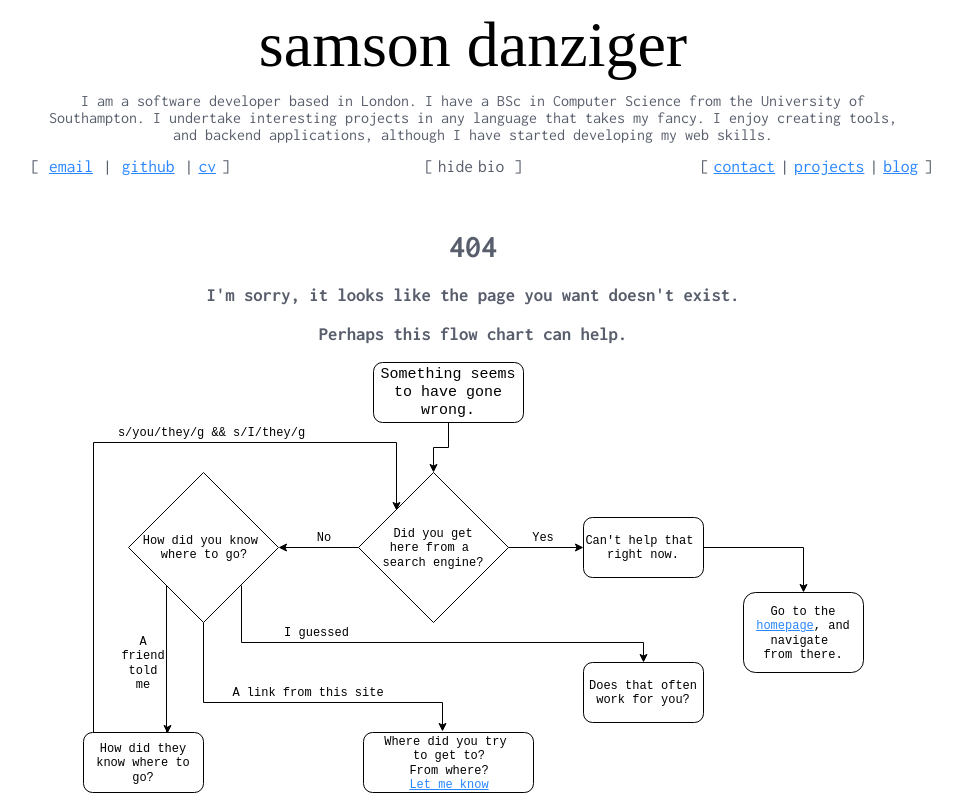
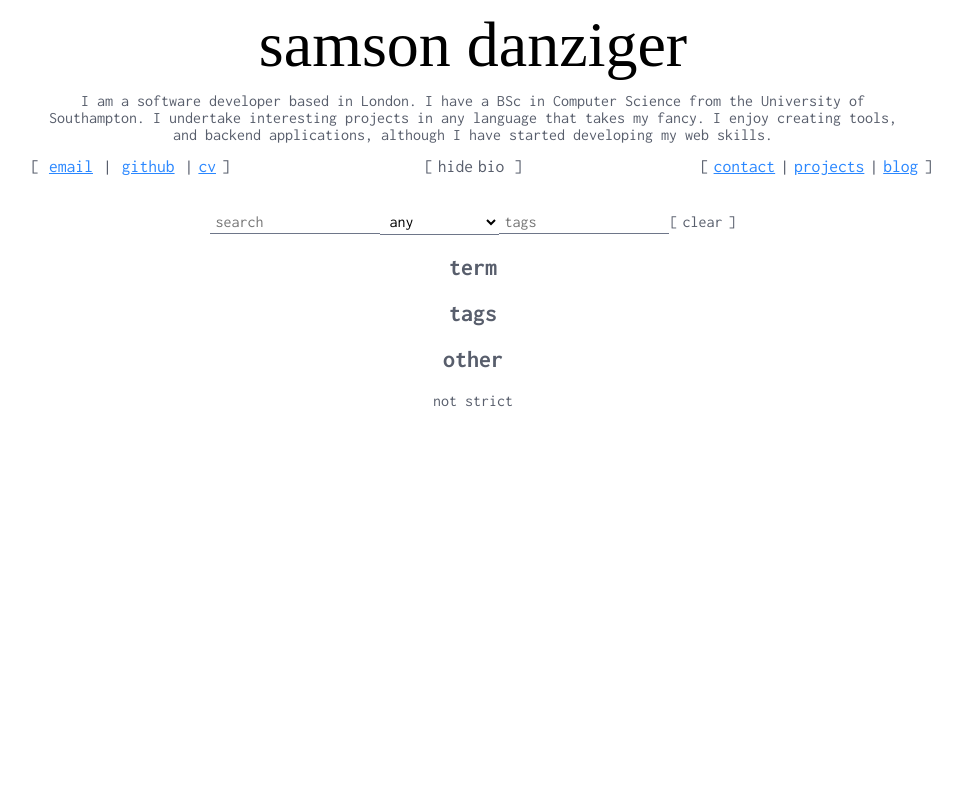
Before and after one commit to MarsCapone/samsondanziger.com, a Vue app: page /demo in a window 1280 px wide. Before the commit this address led to /404. Shown: the whole page, without its empty margins (167-1129 px from the left). Built offline with nearby package versions, Linux system fonts and the light colour scheme; a web font is replaced by a local one.

Commit message:
improve blog page, and add demopage for testing

```diff
--- a/src/components/pages/Blog.vue
+++ b/src/components/pages/Blog.vue
@@ -1,9 +1,15 @@
 <template>
   <div>
+    <blog-search-bar @input="filter"></blog-search-bar>
 
     <h1>(irregularly updated) blog</h1>
 
-    <blog-post-entry v-for="post in posts" :key="post.title" :post="post">{{ post.title }}</blog-post-entry>
+    <div class="post-list" v-if="posts.length > 0">
+      <blog-post-entry v-for="post in posts" :key="post.title" :post="post">{{ post.title }}</blog-post-entry>
+    </div>
+    <div class="post-list" v-else>
+      sorry, no posts found with that search term
+    </div>
   </div>
 </template>
 
@@ -11,12 +17,39 @@
 
   import { getRaw, getRootUrl } from '../../store'
   import BlogPostEntry from '@/components/utils/BlogPostEntry'
+  import BlogSearchBar from '@/components/utils/BlogSearchBar'
 
   export default {
     name: "blog",
     data () {
       return {
-        posts: undefined
+        allPosts: [],
+        posts: []
+      }
+    },
+    methods: {
+      filter: function (search) {
+        console.log(JSON.stringify(search));
+        this.posts = this.allPosts.filter(p => {
+          console.log(JSON.stringify(p));
+
+          let valid = false;
+
+          if (search.termRef === 'title' || search.termRef === 'any') {
+            if (p.title.includes(search.term)) valid = true;
+          }
+
+          if (search.termRef === 'description' || search.termRef === 'any') {
+            if (p.short.includes(search.term)) valid = true;
+          }
+
+          for (let i = 0; i < search.tags.length; i++) {
+            let tag = search.tags[i];
+            if (p.tags.includes(tag)) valid = true;
+          }
+
+          return valid;
+        });
       }
     },
     mounted () {
@@ -24,12 +57,14 @@
 
       getRaw(`${getRootUrl()}/blog.json`, function (json) {
         let p = JSON.parse(json);
-        self.posts = p.posts;
+        self.allPosts = p.posts;
+        self.posts = self.allPosts;
       });
 
     },
     components: {
-      BlogPostEntry
+      BlogPostEntry,
+      BlogSearchBar
     }
   }
 </script>
--- a/src/components/pages/BlogPost.vue
+++ b/src/components/pages/BlogPost.vue
@@ -6,7 +6,7 @@
       <router-link :to="{ name: 'blogPost', params: {} }">next post --></router-link>
     </div>
 
-    <div>{{ post.title }}</div>
+    <div class="title">{{ post.title }}</div>
     <div v-html="content"></div>
   </div>
 
@@ -50,4 +50,9 @@
       text-align: center;
     }
   }
+
+  .title {
+    font-size: 2em;
+    font-weight: bold;
+  }
 </style>
--- /dev/null
+++ b/src/components/pages/DemoPage.vue
@@ -0,0 +1,43 @@
+<template>
+  <div>
+    <blog-search-bar @input="update"></blog-search-bar>
+
+    <h2>term</h2>
+    <p>{{ search.term }}</p>
+
+    <h2>tags</h2>
+    <p v-for="tag in search.tags">{{ tag }}</p>
+
+    <h2>other</h2>
+    <p v-if="search.strict">strict</p>
+    <p v-else>not strict</p>
+
+
+  </div>
+</template>
+
+<script>
+  import BlogSearchBar from '../utils/BlogSearchBar'
+
+  export default {
+    name: "demo-page",
+    data () {
+      return {
+        search: BlogSearchBar.methods.init()
+      }
+    },
+    methods: {
+      update: function (search) {
+        this.search = search;
+        console.log(JSON.stringify(this.search));
+      }
+    },
+    components: {
+      BlogSearchBar
+    }
+  }
+</script>
+
+<style scoped>
+
+</style>
--- a/src/components/utils/BlogPostEntry.vue
+++ b/src/components/utils/BlogPostEntry.vue
@@ -6,7 +6,7 @@
     </div>
     <div class="other">
       <div class="date bracketed">{{ post.date }}</div>
-      <div class="tags bracketed">{{ post.tags.join('|') }}</div>
+      <div class="tags bracketed">{{ tags }}</div>
     </div>
   </div>
 </template>
@@ -15,6 +15,11 @@
   export default {
     name: "blog-post-entry",
     props: [ 'post' ],
+    computed: {
+      tags: function () {
+        return this.post.tags.join('|');
+      }
+    },
     methods: {
       goToBlogPage: function () {
         this.$router.push({ name: 'blogPost', params: { id: this.post.id }});
@@ -24,13 +29,20 @@
 </script>
 
 <style scoped lang="scss">
+
+  @import "../../assets/partials/colours";
+
   .blog-post-entry {
     width: 70%;
-    margin: 10px auto;
+    margin: 0 auto;
     padding: 20px 10px;
+    cursor: pointer;
+    box-sizing: content-box;
 
     &:hover {
-      background-color: darken(white, 10%);
+      color: $blue;
+      border: 1px solid $blue;
+      border-radius: 10px;
     }
 
     .main {
--- /dev/null
+++ b/src/components/utils/BlogSearchBar.vue
@@ -0,0 +1,154 @@
+<template>
+  <div class="blog-search">
+
+    <div class="term">
+      <!--<label for="term">search</label>-->
+      <input type="text" id="term" placeholder="search" @input="updateTerm" v-model="term">
+      <select name="term-ref" id="term-ref" v-model="value.termRef" @input="updateSelected">
+        <option v-for="option in options" :value="option">{{ option }}</option>
+      </select>
+    </div>
+    <div class="tags">
+      <!--<label for="tags">tags</label>-->
+      <input type="text" id="tags" placeholder="tags" @input="updateTags" v-model="tags">
+    </div>
+    <!--
+    <div class="strict">
+      <label for="strict">strict</label>
+      <input type="checkbox" id="strict" @click="updateStrict">
+    </div>-->
+    <div class="clear-search bracketed" @click="clearSearch">
+      <div>clear</div>
+    </div>
+
+  </div>
+</template>
+
+<script>
+  export default {
+    name: "blog-search-bar",
+    data () {
+      return {
+        options: [
+          'title', 'description', 'any'
+        ],
+        term: '',
+        tags: [],
+        strict: false,
+        value: this.init()
+      }
+    },
+    methods: {
+      updateTerm (ev) {
+        this.value.term = ev.target.value.trim();
+        this.$emit('input', this.value);
+      },
+      updateTags (ev) {
+        this.value.tags = this.tags
+          .split(',')
+          .map(t => t.trim())
+          .filter(t => t !== '')
+          .sort();
+
+        this.value.tags = this.value.tags.filter((t, i, a) => {
+          return !i || t !== a[i-1];
+        });
+
+        this.$emit('input', this.value);
+      },
+      updateSelected (ev) {
+        this.value.termRef = ev.target.value;
+        this.$emit('input', this.value);
+      },
+      updateStrict (ev) {
+        this.value.strict = ev.target.checked;
+        this.$emit('input', this.value);
+      },
+      clearSearch (ev) {
+        this.value = this.init();
+
+        this.term = '';
+        this.tags = [];
+
+        this.$emit('input', this.value);
+      },
+      init: function () {
+        return {
+          term: '',
+          tags: [],
+          termRef: 'any',
+          strict: false
+        }
+      }
+    },
+    mounted () {
+      if (!this.value.term) this.value.term = '';
+      if (!this.value.tags) this.value.tags = [];
+      if (!this.value.termRef) this.value.termRef = 'any';
+      if (this.value.strict === undefined) this.value.strict = false;
+    }
+  }
+</script>
+
+<style scoped lang="scss">
+  @import "../../assets/partials/colours";
+
+  .blog-search {
+    div {
+      display: inline-block;
+    }
+  }
+
+  input[type=text], select {
+    border: none;
+    border-bottom: 1px solid mclighten($grey);
+    padding: 2px 5px;
+    font-family: Inconsolata, monospace;
+    font-size: 1em;
+    box-sizing: border-box;
+
+    height: 25px;
+
+    &:focus {
+      outline: none;
+      border-bottom: 2px solid mclighten($grey);
+    }
+  }
+
+  select {
+    background-color: inherit;
+    option {
+      &:focus {
+        outline: none;
+      }
+
+      &:hover {
+        outline: none;
+        background-color: mclighten($grey);
+      }
+    }
+  }
+
+  .clear-search {
+    border: none;
+    box-sizing: border-box;
+    font-size: 1em;
+    font-family: Inconsolata, monospace;
+    background-color: inherit;
+
+    div {
+      padding: 2px 5px;
+    }
+
+    &:focus {
+      outline: none;
+    }
+
+    &:hover {
+      transition: font-weight;
+      transition-duration: 0.2s;
+      font-weight: bold;
+    }
+  }
+
+</style>
--- a/src/router/index.js
+++ b/src/router/index.js
@@ -7,6 +7,8 @@ import BlogPost from '@/components/pages/BlogPost'
 import CV from '@/components/pages/CV'
 import ContactInfo from '@/components/pages/ContactInfo'
 import Project from '@/components/pages/Project'
+
+import DemoPage from '@/components/pages/DemoPage'
 
 import Error404 from '@/components/pages/errors/404'
 
@@ -19,6 +21,10 @@ export default new Router({
       path: '/',
       name: 'index',
       component: Projects
+    },
+    {
+      path: '/demo',
+      component: DemoPage
     },
     {
       path: '/projects',
```
